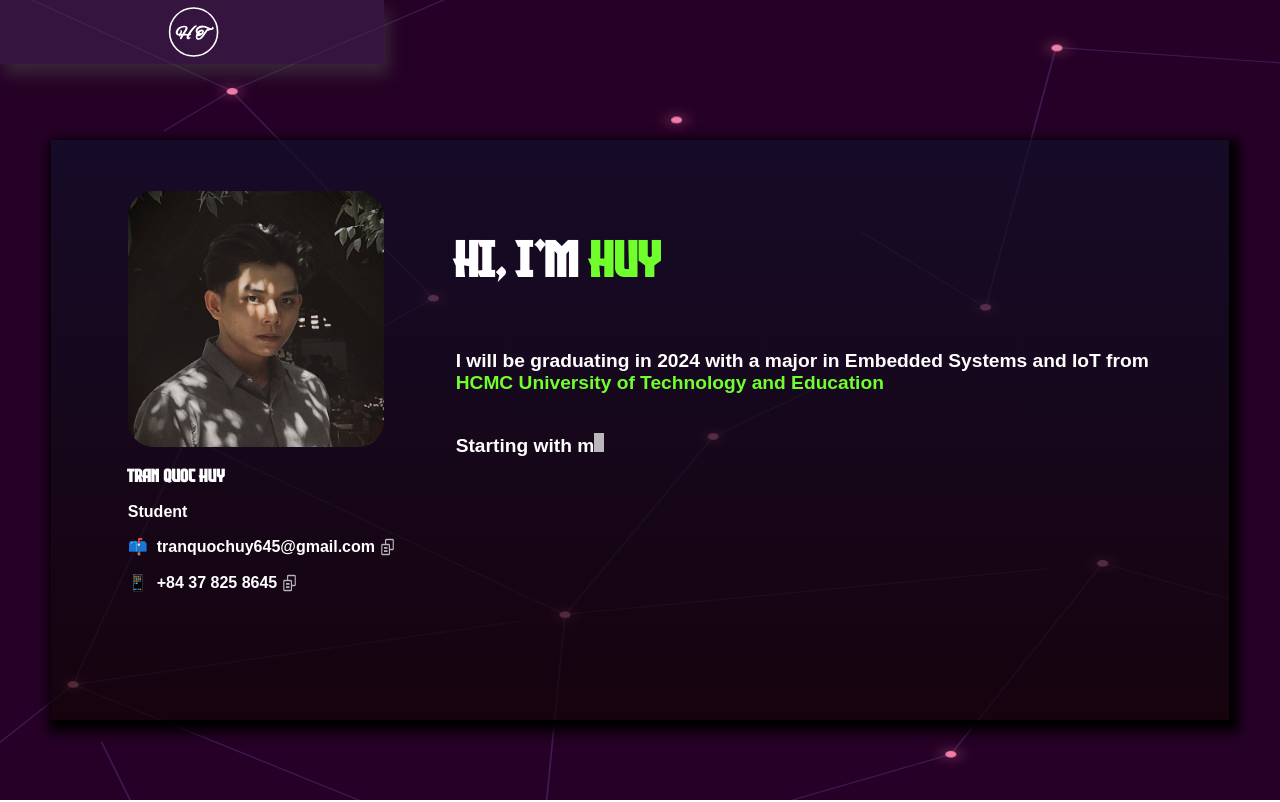
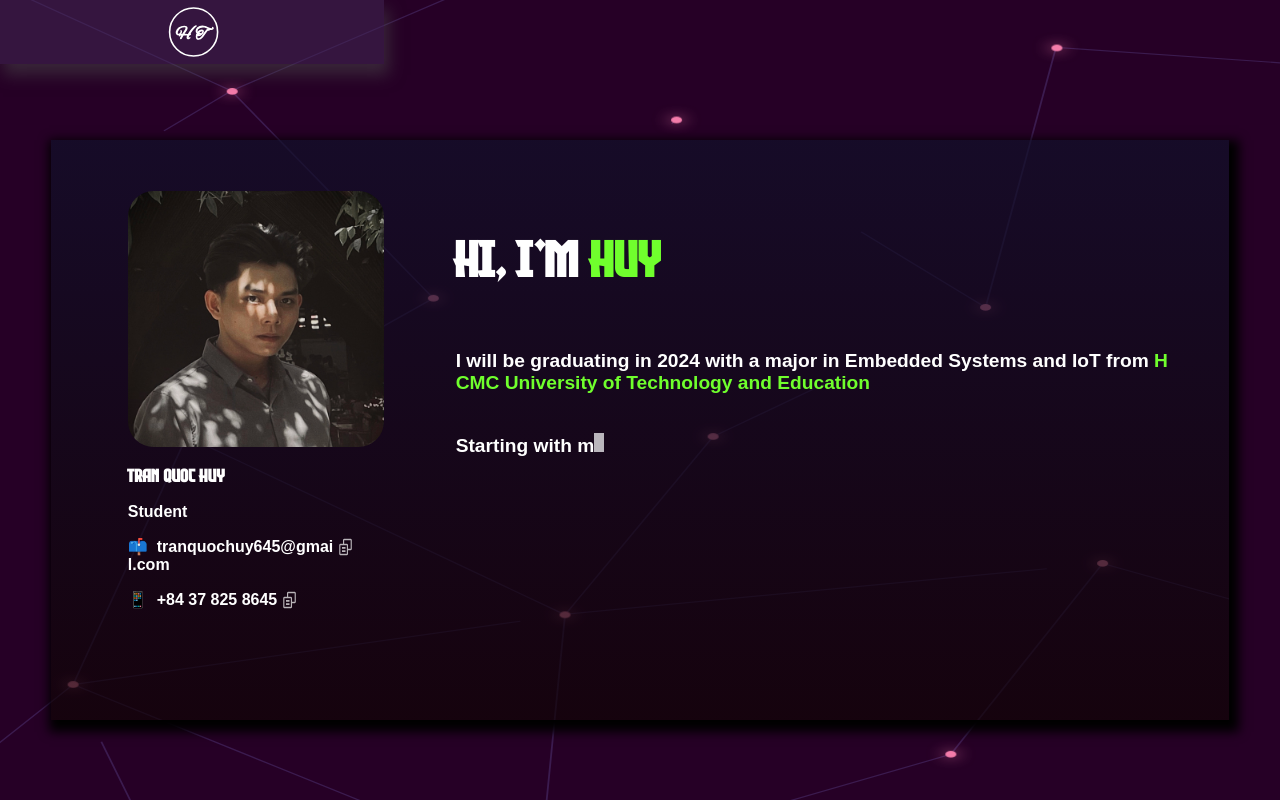
Before and after one commit to tranquochuy645/tranquochuy645.github.io, a React (Vite) app: page / in a window 1280 px wide. Shown: the top 802 px of the page. Built offline with nearby package versions, Linux system fonts and the light colour scheme; no server answers.

Commit message:
fix mobile scaling issues

```diff
--- a/src/App.css
+++ b/src/App.css
@@ -42,6 +42,8 @@ h2{
   font-size: large;
 }
 p,a{
+  word-break: break-all;
+  white-space: normal;
   font-weight: 900;
   font-family: Arial, Helvetica, sans-serif;
 }
--- a/src/components/Main/Contact/Contact.css
+++ b/src/components/Main/Contact/Contact.css
@@ -4,11 +4,13 @@
     box-shadow: 4px 6px 10px 6px rgb(0, 0, 0);
 
 }
-#contact_info_basic{
+
+#contact_info_basic {
     display: flex;
     flex-wrap: wrap;
     justify-content: space-between;
 }
+
 .contact_block p {
     margin: 10px;
 }
@@ -22,7 +24,7 @@
 }
 
 .contact_block {
-    box-sizing: border-box;
+    max-width: 60%;
     padding: 30px;
     display: flex;
 }
@@ -39,7 +41,7 @@
     width: 60%;
 }
 
-#gh_left>p{
+#gh_left>p {
     width: calc(100% - 40px);
     margin-left: 40px;
 }
```
